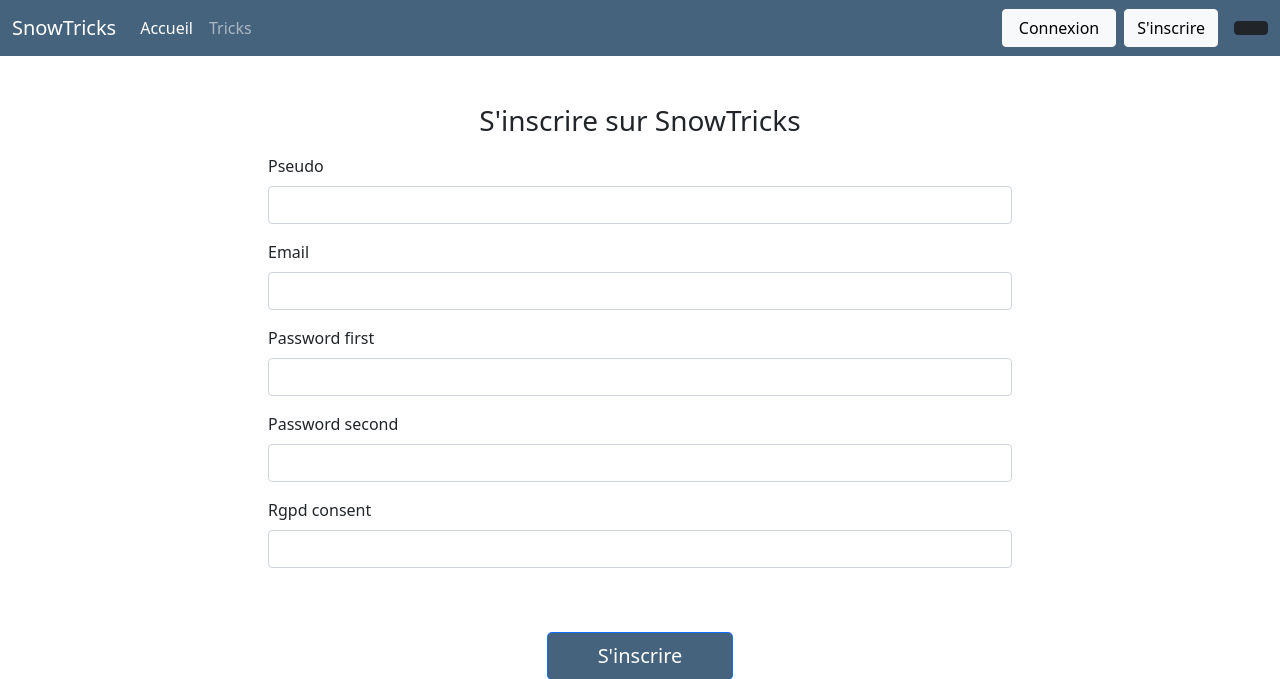
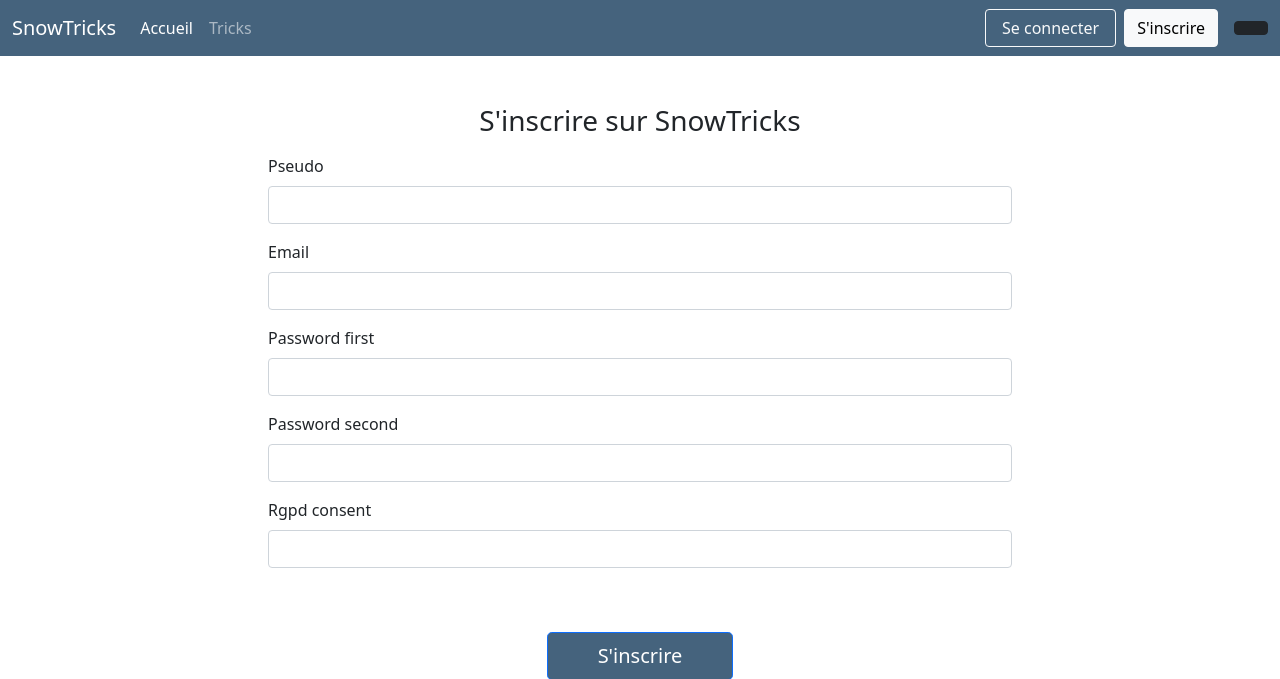
Before and after one commit to bernikw/Projet-6, a Symfony app: template templates/registration/register.html.twig in a window 1280 px wide. Shown: the top 679 px of the page. Run offline with Twig, Linux system fonts and the light colour scheme; the template is opened without the code that fills it, so the values that code supplies are empty; form fields are guessed from the names that the template uses; some libraries are stand-ins or nearby versions.

Commit message:
Creating login and registration page

```diff
--- a/templates/nav.html.twig
+++ b/templates/nav.html.twig
@@ -23,13 +23,19 @@
         </li>
       </ul>
 
-      <div class="d-flex align-items-center">
-        <button type="button" class="btn btn-light px-3 me-2">
-          Connexion
-        </button>
-        <button type="button" class="btn btn-light me-3">
-          S'inscrire
-        </button>
+
+      {% if app.user %}
+
+      <a href="{{ path('app_logout') }}" role="button" class="btn btn-outline-light px-3 me-2">Se déconnecter</a>
+
+      {% else %}
+
+       <a href="{{ path('app_login') }}" role="button" class="btn btn-outline-light px-3 me-2">Se connecter</a>
+
+      <a href="{{ path('app_register') }}" role="button" class="btn btn-light me-3">S'inscrire</a>
+
+      {% endif %}
+
         <a
           class="btn btn-dark px-3"
           href="https://github.com/bernikw/Projet-6"
```
Also changed, not shown: src/Entity/User.php (+12 -0 lines).
